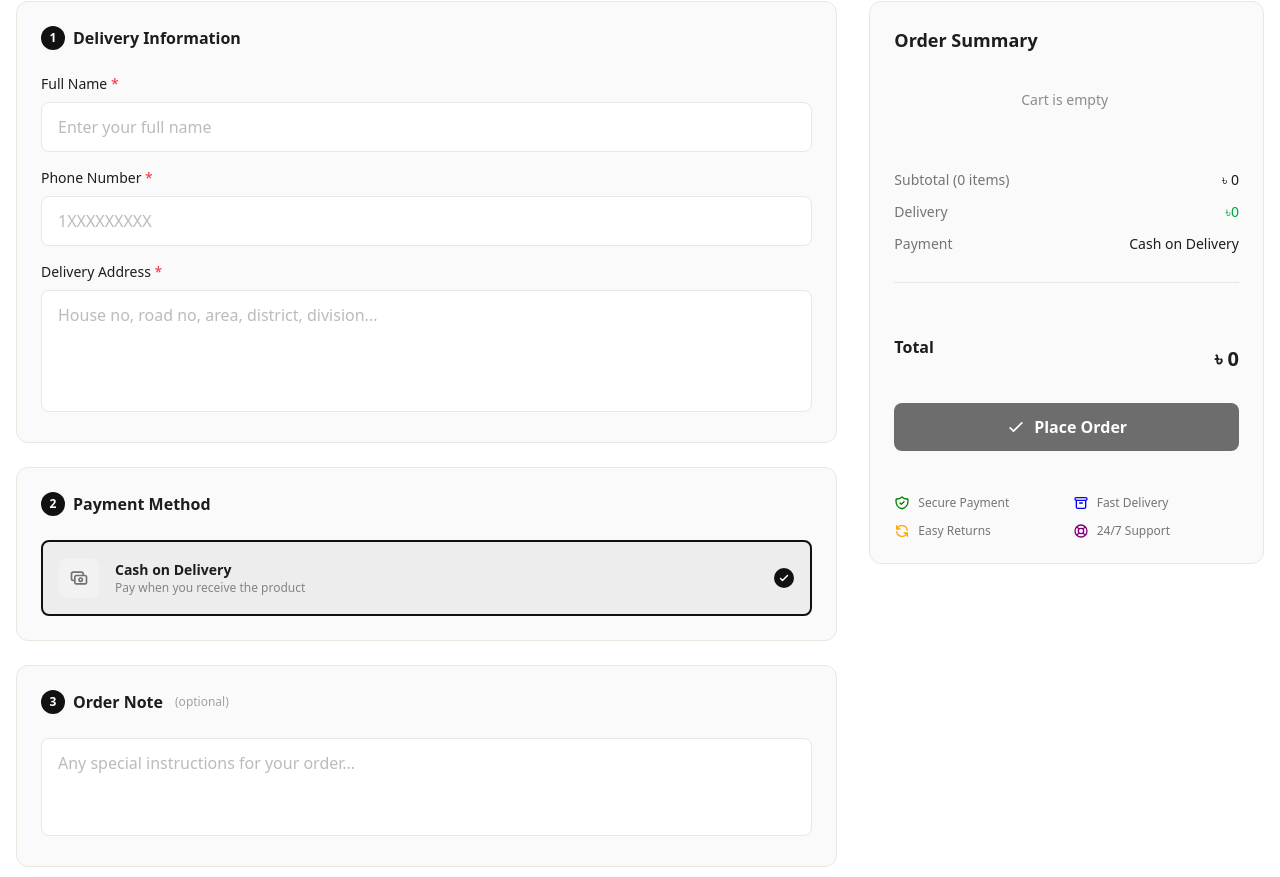
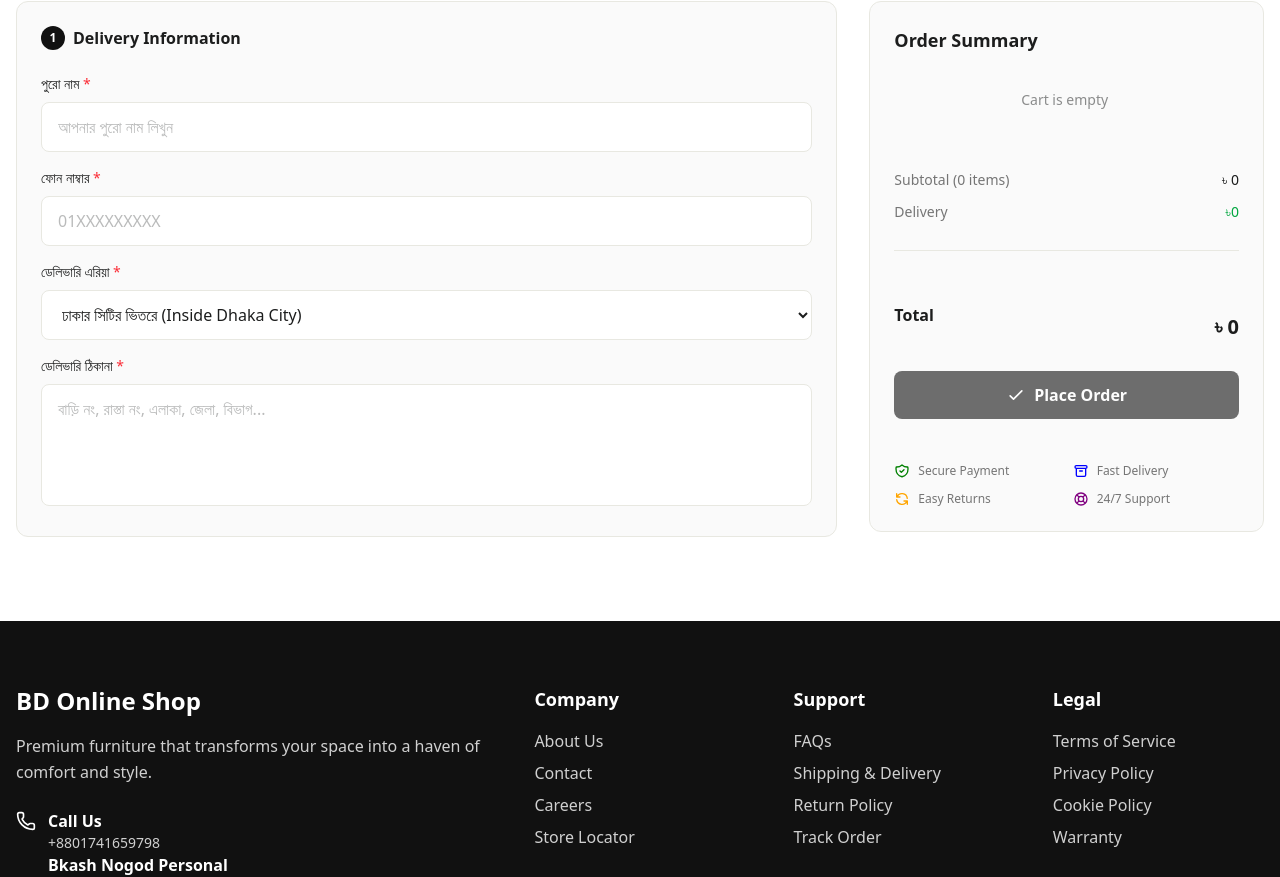
Before and after one commit to taufik69/furtinutehub, a Next.js app: page /checkout in a window 1280 px wide. Shown: the part 259-1136 px from the top of the page. Built offline with nearby package versions, Linux system fonts and the light colour scheme.

Commit message:
again add checkout issues

```diff
--- a/app/checkout/page.tsx
+++ b/app/checkout/page.tsx
@@ -12,7 +12,7 @@ export default function CheckoutPage() {
   const [fullName, setFullName] = useState("");
   const [phone, setPhone] = useState("");
   const [address, setAddress] = useState("");
-  const [note, setNote] = useState("");
+  const [deliveryArea, setDeliveryArea] = useState("inside");
   const [status, setStatus] = useState<OrderStatus>("idle");
   const [orderId, setOrderId] = useState<string | null>(null);
   const [errorMsg, setErrorMsg] = useState("");
@@ -49,8 +49,9 @@ export default function CheckoutPage() {
         phone: `${phone.trim()}`,
         address: address.trim(),
       },
-      note: note.trim() || null,
+      note: null,
       paymentMethod: "cod",
+      deliveryArea: deliveryArea === "inside" ? "Inside Dhaka" : "Outside Dhaka",
       items: items.map((it) => ({
         productId: it.productId,
         variantId: it.variantId || null,
@@ -58,7 +59,7 @@ export default function CheckoutPage() {
         color: it.color || null,
         size: it.size || null,
       })),
-      deliveryCharge: setDeliveryCharge((prev) => prev),
+      deliveryCharge: deliveryCharge,
     };
 
     try {
@@ -228,27 +229,27 @@ export default function CheckoutPage() {
               <div className="space-y-4">
                 <div>
                   <label className="block text-sm font-medium text-colorTextBody mb-2">
-                    Full Name <span className="text-red-500">*</span>
+                    পুরো নাম <span className="text-red-500">*</span>
                   </label>
                   <input
                     type="text"
                     value={fullName}
                     onChange={(e) => setFullName(e.target.value)}
-                    placeholder="Enter your full name"
+                    placeholder="আপনার পুরো নাম লিখুন"
                     className="w-full px-4 py-3 rounded-lg border border-colorBorder bg-colorInputBg text-colorInputText placeholder:text-colorTextBody/30 focus:outline-none focus:ring-1 focus:ring-colorBtnPrimary/40"
                   />
                 </div>
 
                 <div>
                   <label className="block text-sm font-medium text-colorTextBody mb-2">
-                    Phone Number <span className="text-red-500">*</span>
+                    ফোন নাম্বার <span className="text-red-500">*</span>
                   </label>
                   <div className="relative">
                     <input
                       type="tel"
                       value={phone}
                       onChange={(e) => setPhone(e.target.value)}
-                      placeholder="1XXXXXXXXX"
+                      placeholder="01XXXXXXXXX"
                       className="w-full   px-4 py-3 rounded-lg border border-colorBorder bg-colorInputBg text-colorInputText placeholder:text-colorTextBody/30 focus:outline-none focus:ring-1 focus:ring-colorBtnPrimary/40"
                     />
                   </div>
@@ -256,89 +257,34 @@ export default function CheckoutPage() {
 
                 <div>
                   <label className="block text-sm font-medium text-colorTextBody mb-2">
-                    Delivery Address <span className="text-red-500">*</span>
+                    ডেলিভারি এরিয়া <span className="text-red-500">*</span>
+                  </label>
+                  <select
+                    value={deliveryArea}
+                    onChange={(e) => setDeliveryArea(e.target.value)}
+                    className="w-full px-4 py-3 rounded-lg border border-colorBorder bg-colorInputBg text-colorInputText focus:outline-none focus:ring-1 focus:ring-colorBtnPrimary/40"
+                  >
+                    <option value="inside">ঢাকার সিটির ভিতরে (Inside Dhaka City)</option>
+                    <option value="outside">ঢাকা সিটির বাইরে (Outside Dhaka City)</option>
+                  </select>
+                </div>
+
+                <div>
+                  <label className="block text-sm font-medium text-colorTextBody mb-2">
+                    ডেলিভারি ঠিকানা <span className="text-red-500">*</span>
                   </label>
                   <textarea
                     rows={4}
                     value={address}
                     onChange={(e) => setAddress(e.target.value)}
-                    placeholder="House no, road no, area, district, division..."
+                    placeholder="বাড়ি নং, রাস্তা নং, এলাকা, জেলা, বিভাগ..."
                     className="w-full px-4 py-3 rounded-lg border border-colorBorder bg-colorInputBg text-colorInputText placeholder:text-colorTextBody/30 focus:outline-none focus:ring-1 focus:ring-colorBtnPrimary/40 resize-none"
                   />
                 </div>
               </div>
             </div>
 
-            {/* Section 2: Payment - COD only */}
-            <div className="bg-colorBodyDim/40 border border-colorBorder rounded-xl p-6">
-              <h2 className="text-base font-bold text-colorTextBody mb-6 flex items-center gap-2">
-                <span className="w-6 h-6 rounded-full bg-colorBtnPrimary text-colorBtnPrimaryText text-xs flex items-center justify-center font-bold">
-                  2
-                </span>
-                Payment Method
-              </h2>
 
-              <div className="flex items-center gap-4 p-4 rounded-lg border-2 border-colorBtnPrimary bg-colorBtnPrimary/5">
-                <div className="w-10 h-10 rounded-lg bg-colorBodyDim flex items-center justify-center shrink-0">
-                  <svg
-                    className="w-5 h-5 text-colorTextBody/60"
-                    fill="none"
-                    stroke="currentColor"
-                    viewBox="0 0 24 24"
-                  >
-                    <path
-                      strokeLinecap="round"
-                      strokeLinejoin="round"
-                      strokeWidth={2}
-                      d="M17 9V7a2 2 0 00-2-2H5a2 2 0 00-2 2v6a2 2 0 002 2h2m2 4h10a2 2 0 002-2v-6a2 2 0 00-2-2H9a2 2 0 00-2 2v6a2 2 0 002 2zm7-5a2 2 0 11-4 0 2 2 0 014 0z"
-                    />
-                  </svg>
-                </div>
-                <div className="flex-1">
-                  <p className="font-semibold text-colorTextBody text-sm">
-                    Cash on Delivery
-                  </p>
-                  <p className="text-xs text-colorTextBody/50">
-                    Pay when you receive the product
-                  </p>
-                </div>
-                <div className="w-5 h-5 rounded-full bg-colorBtnPrimary flex items-center justify-center shrink-0">
-                  <svg
-                    className="w-3 h-3 text-colorBtnPrimaryText"
-                    fill="none"
-                    stroke="currentColor"
-                    viewBox="0 0 24 24"
-                  >
-                    <path
-                      strokeLinecap="round"
-                      strokeLinejoin="round"
-                      strokeWidth={3}
-                      d="M5 13l4 4L19 7"
-                    />
-                  </svg>
-                </div>
-              </div>
-            </div>
-
-            {/* Section 3: Note */}
-            <div className="bg-colorBodyDim/40 border border-colorBorder rounded-xl p-6">
-              <h2 className="text-base font-bold text-colorTextBody mb-6 flex items-center gap-2">
-                <span className="w-6 h-6 rounded-full bg-colorBtnPrimary text-colorBtnPrimaryText text-xs flex items-center justify-center font-bold">
-                  3
-                </span>
-                Order Note
-                <span className="text-colorTextBody/40 text-xs font-normal ml-1">
-                  (optional)
-                </span>
-              </h2>
-              <textarea
-                rows={3}
-                value={note}
-                onChange={(e) => setNote(e.target.value)}
-                placeholder="Any special instructions for your order..."
-                className="w-full px-4 py-3 rounded-lg border border-colorBorder bg-colorInputBg text-colorInputText placeholder:text-colorTextBody/30 focus:outline-none focus:ring-1 focus:ring-colorBtnPrimary/40 resize-none"
-              />
-            </div>
           </div>
 
           {/* ── Right: Summary ────────────────────────────── */}
@@ -412,12 +358,7 @@ export default function CheckoutPage() {
                     {`৳${deliveryCharge}`}
                   </span>
                 </div>
-                <div className="flex items-center justify-between text-sm">
-                  <span className="text-colorTextBody/60">Payment</span>
-                  <span className="font-medium text-colorTextBody">
-                    Cash on Delivery
-                  </span>
-                </div>
+
               </div>
 
               <div className="border-t border-colorBorder py-4" />
```
